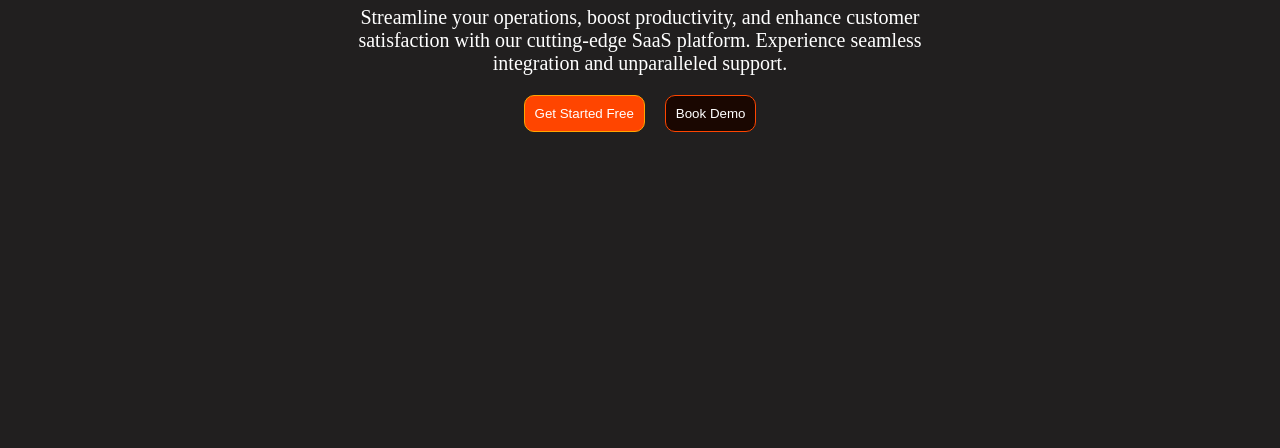
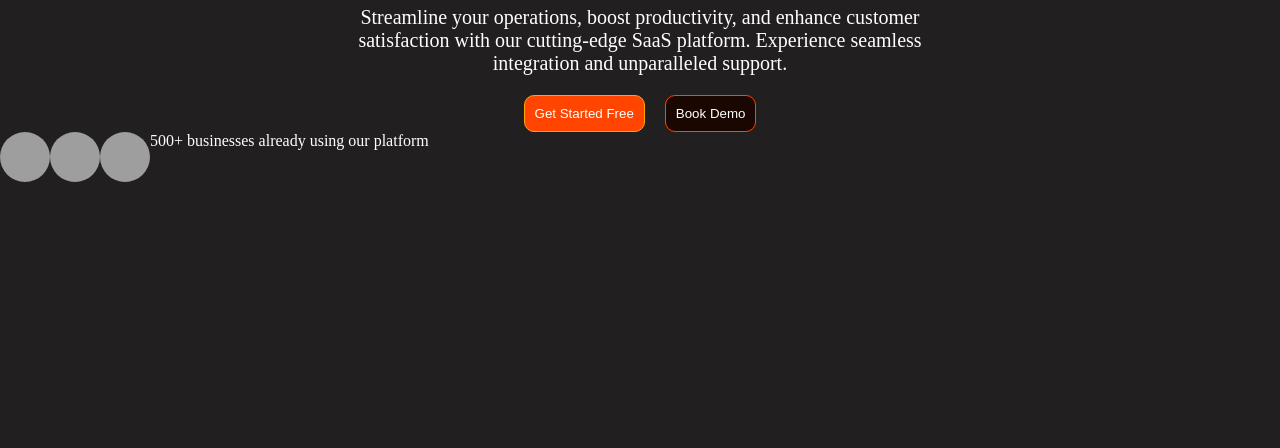
Before and after one commit to Amiscript/Full-dev-2026, a plain HTML site: page index.html in a window 1280 px wide. Shown: the part 352-800 px from the top of the page. Drawn offline with Linux system fonts and the light colour scheme; grey boxes are pictures that could not be loaded.

Commit message:
22-june-2026

```diff
--- a/index.html
+++ b/index.html
@@ -52,6 +52,31 @@ Introducing Sassland 2.0
 
     </div>
 
+    <div class="users-section">
+        <section class="image-section">
+            <div class="image-one">
+                <img src="https://images.unsplash.com/photo-1500648767791-00dcc994a43e?fm=jpg&q=60&w=3000&auto=format&fit=crop&ixlib=rb-4.1.0&ixid=M3wxMjA3fDB8MHxzZWFyY2h8Mnx8cG9ydHJhaXR8ZW58MHx8MHx8fDA%3D" alt="portrat-image" srcset="">
+            </div>
+          <div class="image-two">
+             <img src="https://images.unsplash.com/photo-1500648767791-00dcc994a43e?fm=jpg&q=60&w=3000&auto=format&fit=crop&ixlib=rb-4.1.0&ixid=M3wxMjA3fDB8MHxzZWFyY2h8Mnx8cG9ydHJhaXR8ZW58MHx8MHx8fDA%3D" alt="portrat-image" srcset="">
+          </div>
+          <div class="image-three">
+             <img src="https://images.unsplash.com/photo-1500648767791-00dcc994a43e?fm=jpg&q=60&w=3000&auto=format&fit=crop&ixlib=rb-4.1.0&ixid=M3wxMjA3fDB8MHxzZWFyY2h8Mnx8cG9ydHJhaXR8ZW58MHx8MHx8fDA%3D" alt="portrat-image" srcset="">
+          </div>
+
+          <div class="text-section">
+            <p class="text">
+             500+ businesses already using our platform
+            </p>
+        </div>
+        </section>
+
+
+
+
+
+    </div>
+
 
 
 
--- a/style/style.css
+++ b/style/style.css
@@ -151,3 +151,37 @@ border: 1px solid orangered;
 .saas{
    color: orangered;
 }
+
+.users-section, .image-section, .text-section{
+   display: flex;
+}
+
+.image-section{
+
+
+}
+
+.image-one  img{
+   height: 50px;
+   width: 50px;
+   border-radius: 25px;
+
+
+}
+
+.image-two  img{
+    height: 50px;
+   width: 50px;
+    border-radius: 25px;
+
+}
+.image-three  img{
+    height: 50px;
+   width: 50px;
+    border-radius: 25px;
+
+}
+
+.text-section p{
+
+}
```
